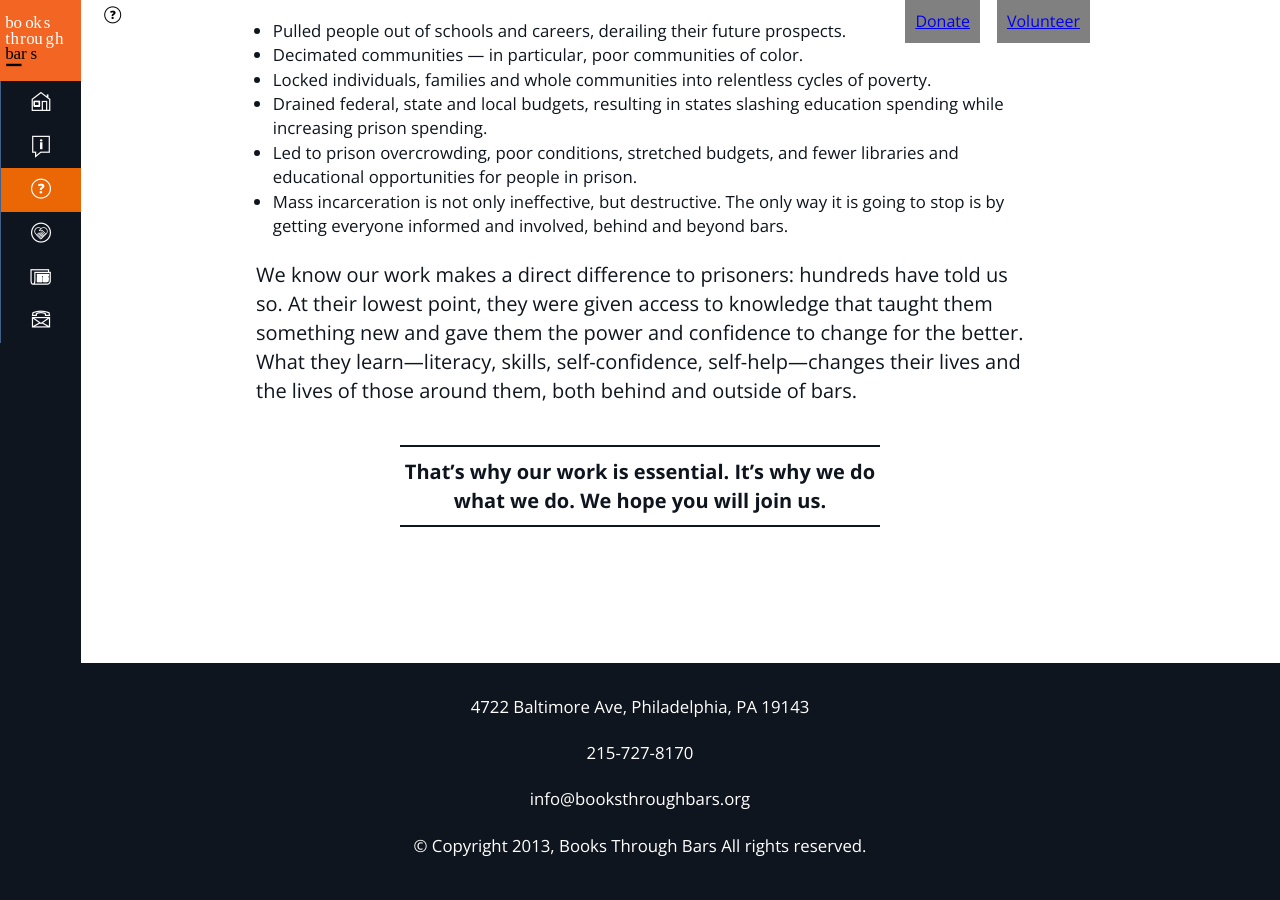
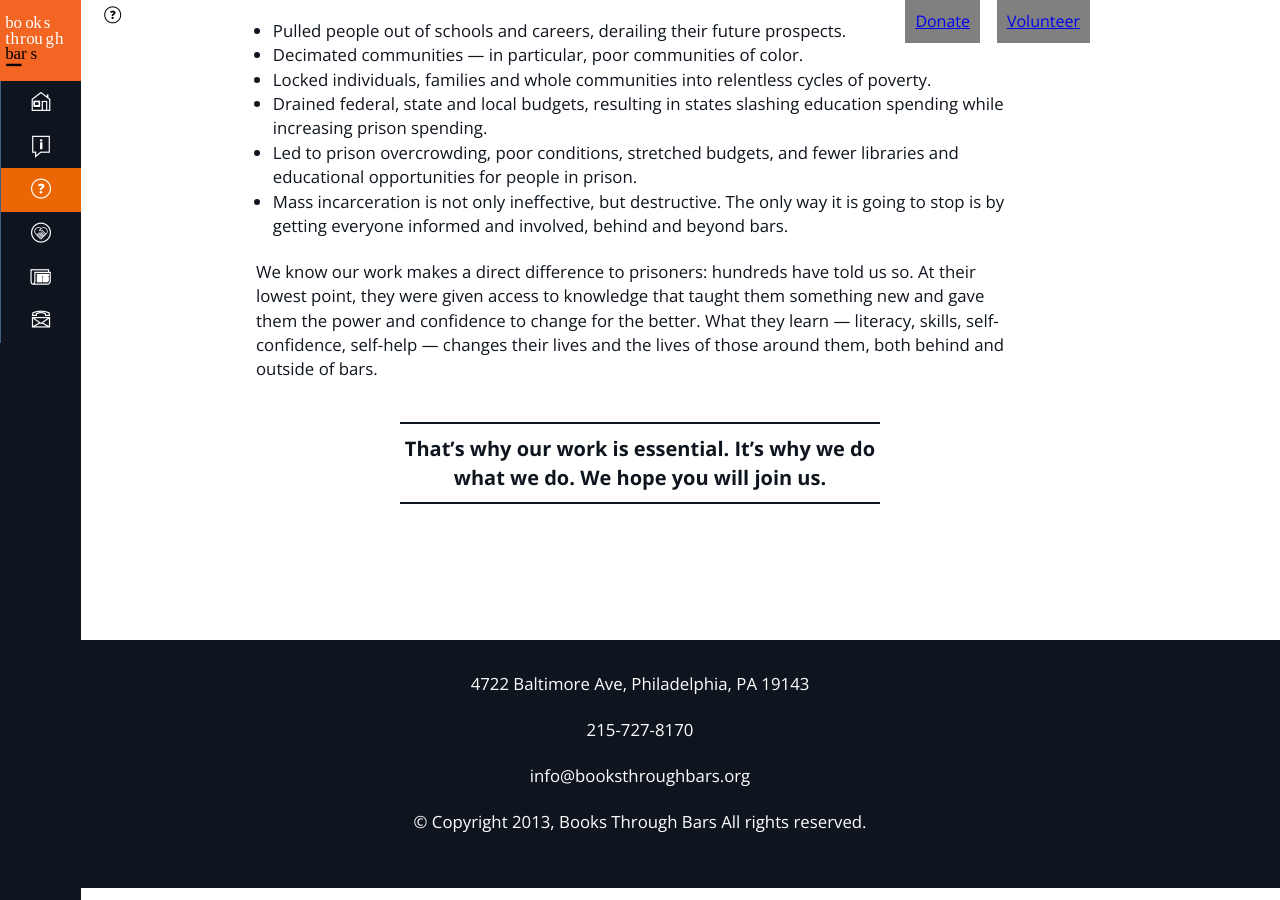
Before and after one commit to boot0080/btb, a Jekyll site: the page built from whydothis.html, in a window 1280 px wide and 900 px high, scrolled down 1165 px. Built offline with Jekyll 4.4.1, drawn with Linux system fonts in a browser that asks for light colours; Markdown is read by kramdown in place of the engine named in the settings.

```diff
--- a/whydothis.html
+++ b/whydothis.html
@@ -29,7 +29,7 @@
         <li>Led to prison overcrowding, poor conditions, stretched budgets, and fewer libraries and educational opportunities for people in prison.</li>
         <li>Mass incarceration is not only ineffective, but destructive. The only way it is going to stop is by getting everyone informed and involved, behind and beyond bars.</li>
     </ul>
-    <p class="p_large">We know our work makes a direct difference to prisoners: hundreds have told us so. At their lowest point, they were given access to knowledge that taught them something new and gave them the power and confidence to change for the better. What they learn—literacy, skills, self-confidence, self-help—changes their lives and the lives of those around them, both behind and outside of bars.</p>
+    <p>We know our work makes a direct difference to prisoners: hundreds have told us so. At their lowest point, they were given access to knowledge that taught them something new and gave them the power and confidence to change for the better. What they learn — literacy, skills, self-confidence, self-help — changes their lives and the lives of those around them, both behind and outside of bars.</p>
     <p class="pull_quote">That’s why our work is essential. It’s why we do what we do. We hope you will join us.</p>
 
 </main>
```
Also changed, not shown: fonts/btb.ttf (added).
